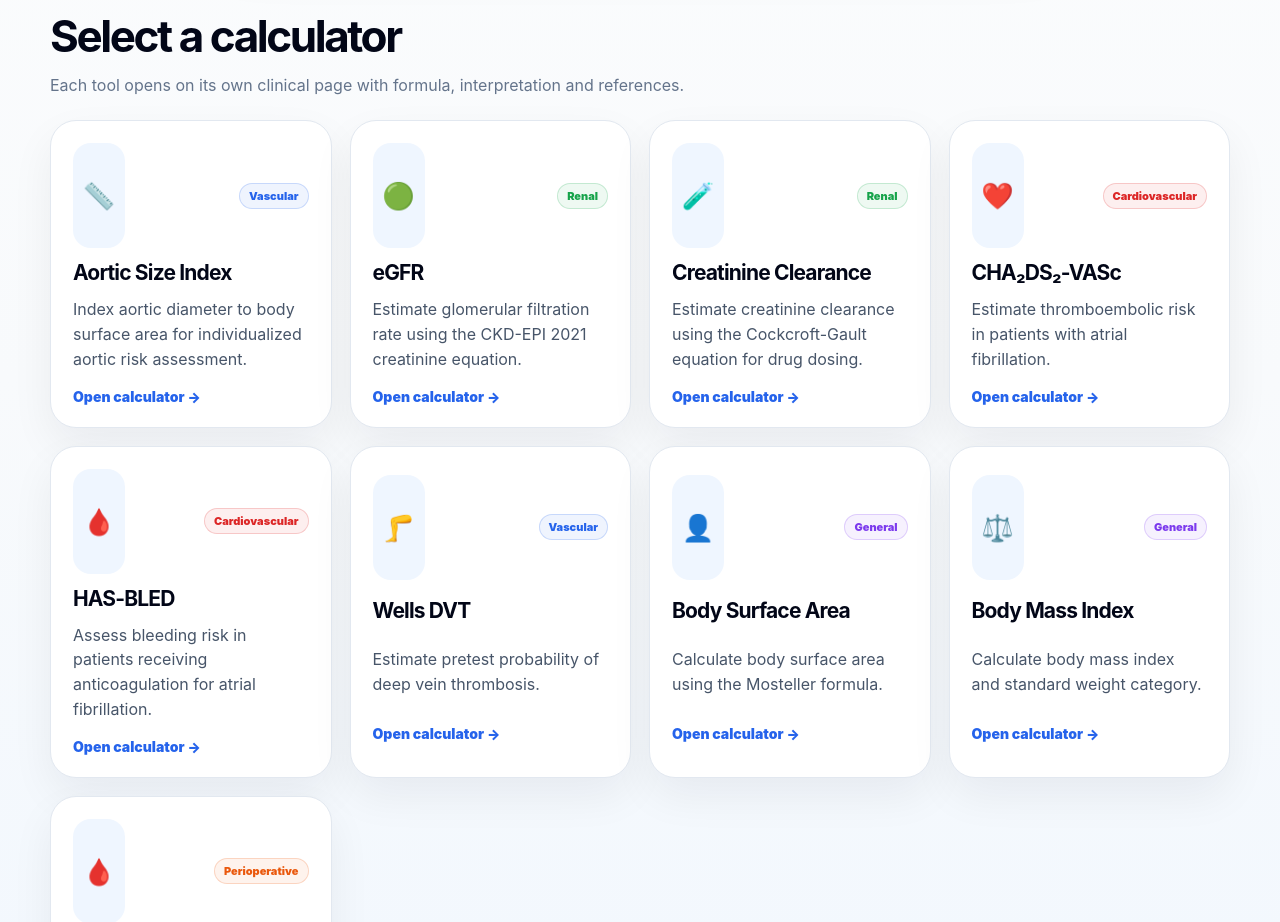
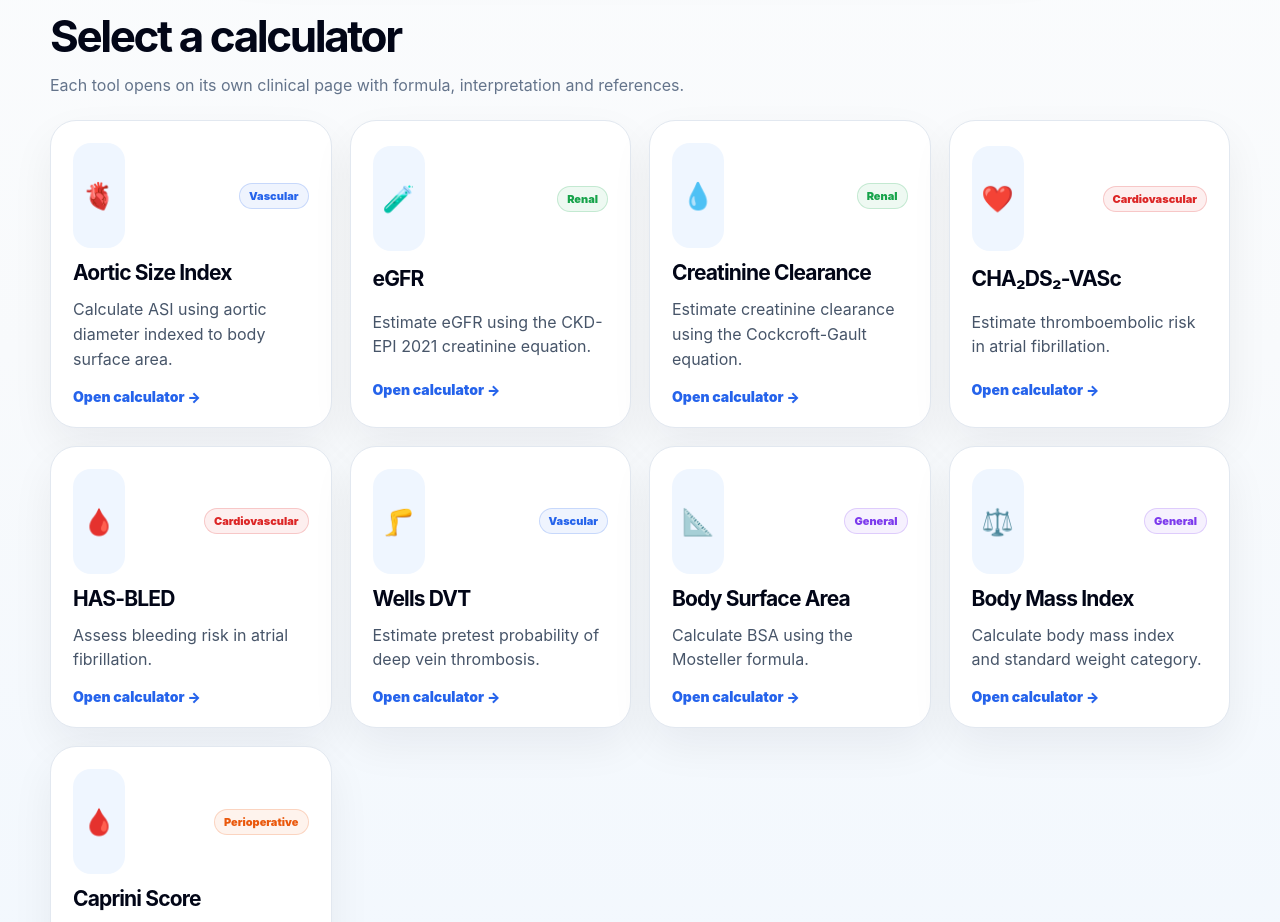
Before and after one commit to brsbyrm/meddoq, a Next.js app: page / in a window 1280 px wide. Shown: the part 1000-1922 px from the top of the page. Built offline with nearby package versions, Linux system fonts and the light colour scheme.

Commit message:
Create centralized calculator index

```diff
--- /dev/null
+++ b/app/data/calculators.js
@@ -0,0 +1,74 @@
+export const calculators = [
+  {
+    id: "aortic-size-index",
+    name: "Aortic Size Index",
+    category: "Vascular",
+    href: "/calculators/aortic-size-index",
+    icon: "🫀",
+    description: "Calculate ASI using aortic diameter indexed to body surface area.",
+  },
+  {
+    id: "egfr",
+    name: "eGFR",
+    category: "Renal",
+    href: "/calculators/egfr",
+    icon: "🧪",
+    description: "Estimate eGFR using the CKD-EPI 2021 creatinine equation.",
+  },
+  {
+    id: "creatinine-clearance",
+    name: "Creatinine Clearance",
+    category: "Renal",
+    href: "/calculators/creatinine-clearance",
+    icon: "💧",
+    description: "Estimate creatinine clearance using the Cockcroft-Gault equation.",
+  },
+  {
+    id: "cha2ds2-vasc",
+    name: "CHA₂DS₂-VASc",
+    category: "Cardiovascular",
+    href: "/calculators/cha2ds2-vasc",
+    icon: "❤️",
+    description: "Estimate thromboembolic risk in atrial fibrillation.",
+  },
+  {
+    id: "has-bled",
+    name: "HAS-BLED",
+    category: "Cardiovascular",
+    href: "/calculators/has-bled",
+    icon: "🩸",
+    description: "Assess bleeding risk in atrial fibrillation.",
+  },
+  {
+    id: "wells-dvt",
+    name: "Wells DVT",
+    category: "Vascular",
+    href: "/calculators/wells-dvt",
+    icon: "🦵",
+    description: "Estimate pretest probability of deep vein thrombosis.",
+  },
+  {
+    id: "body-surface-area",
+    name: "Body Surface Area",
+    category: "General",
+    href: "/calculators/body-surface-area",
+    icon: "📐",
+    description: "Calculate BSA using the Mosteller formula.",
+  },
+  {
+    id: "body-mass-index",
+    name: "Body Mass Index",
+    category: "General",
+    href: "/calculators/body-mass-index",
+    icon: "⚖️",
+    description: "Calculate body mass index and standard weight category.",
+  },
+  {
+    id: "caprini-score",
+    name: "Caprini Score",
+    category: "Perioperative",
+    href: "/calculators/caprini-score",
+    icon: "🩸",
+    description: "Estimate venous thromboembolism risk in surgical patients.",
+  },
+];
--- a/app/page.js
+++ b/app/page.js
@@ -1,81 +1,7 @@
 "use client";
 
 import { useMemo, useState } from "react";
-
-const calculators = [
-  {
-    id: "asi",
-    name: "Aortic Size Index",
-    category: "Vascular",
-    href: "/calculators/aortic-size-index",
-    icon: "📏",
-    description: "Index aortic diameter to body surface area for individualized aortic risk assessment.",
-  },
-  {
-    id: "egfr",
-    name: "eGFR",
-    category: "Renal",
-    href: "/calculators/egfr",
-    icon: "🟢",
-    description: "Estimate glomerular filtration rate using the CKD-EPI 2021 creatinine equation.",
-  },
-  {
-    id: "crcl",
-    name: "Creatinine Clearance",
-    category: "Renal",
-    href: "/calculators/creatinine-clearance",
-    icon: "🧪",
-    description: "Estimate creatinine clearance using the Cockcroft-Gault equation for drug dosing.",
-  },
-  {
-    id: "cha",
-    name: "CHA₂DS₂-VASc",
-    category: "Cardiovascular",
-    href: "/calculators/cha2ds2-vasc",
-    icon: "❤️",
-    description: "Estimate thromboembolic risk in patients with atrial fibrillation.",
-  },
-  {
-    id: "hasbled",
-    name: "HAS-BLED",
-    category: "Cardiovascular",
-    href: "/calculators/has-bled",
-    icon: "🩸",
-    description: "Assess bleeding risk in patients receiving anticoagulation for atrial fibrillation.",
-  },
-  {
-    id: "wells",
-    name: "Wells DVT",
-    category: "Vascular",
-    href: "/calculators/wells-dvt",
-    icon: "🦵",
-    description: "Estimate pretest probability of deep vein thrombosis.",
-  },
-  {
-    id: "bsa",
-    name: "Body Surface Area",
-    category: "General",
-    href: "/calculators/body-surface-area",
-    icon: "👤",
-    description: "Calculate body surface area using the Mosteller formula.",
-  },
-  {
-    id: "bmi",
-    name: "Body Mass Index",
-    category: "General",
-    href: "/calculators/body-mass-index",
-    icon: "⚖️",
-    description: "Calculate body mass index and standard weight category.",
-  },
-  {
-    id: "caprini-score",
-    name: "Caprini Score",
-    category: "Perioperative",
-    href: "/calculators/caprini-score",
-    icon: "🩸",
-    description: "Estimate venous thromboembolism risk in surgical patients.",
-  },
-];
+import { calculators } from "./data/calculators";
 
 const categoryColors = {
   Vascular: "#2563eb",
```
